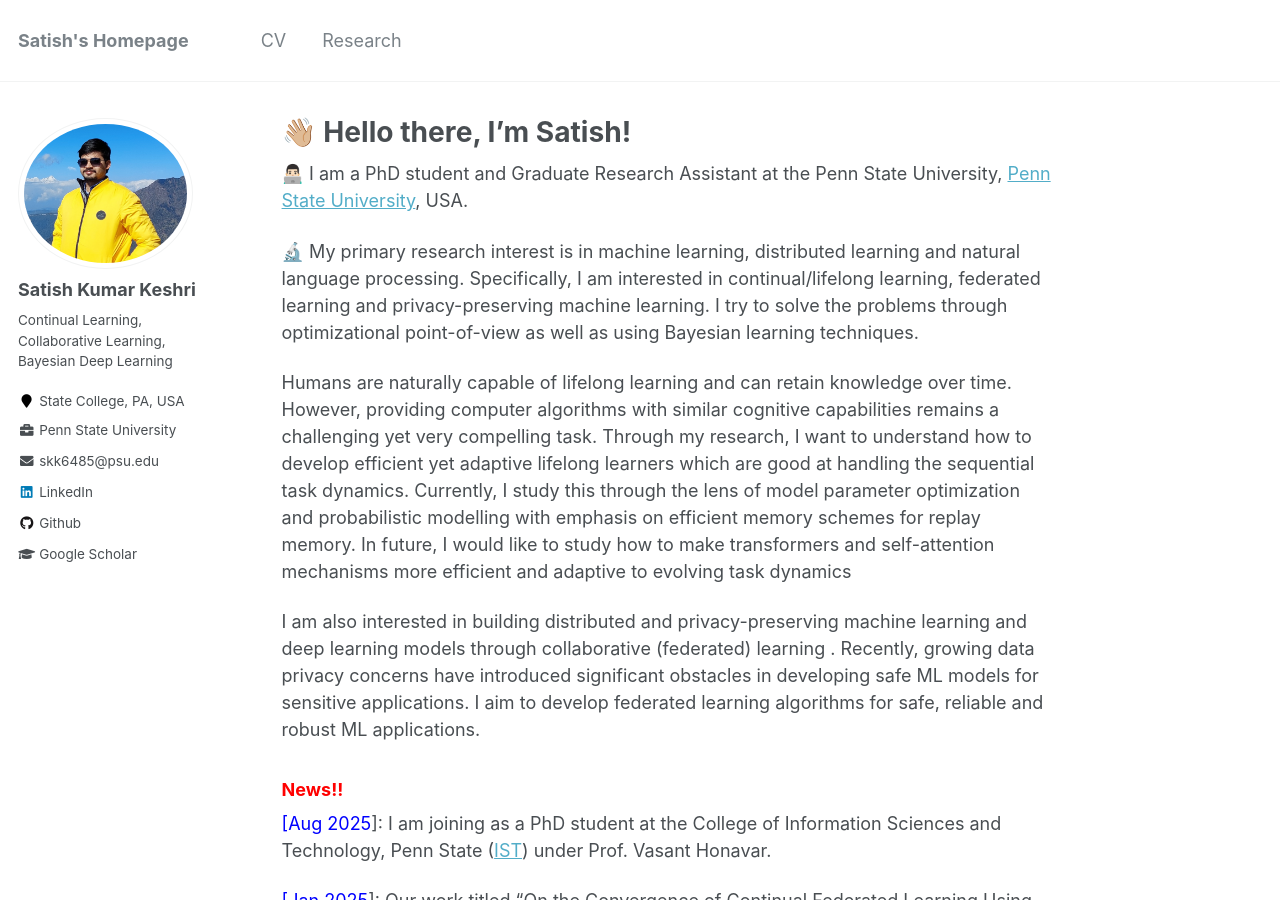
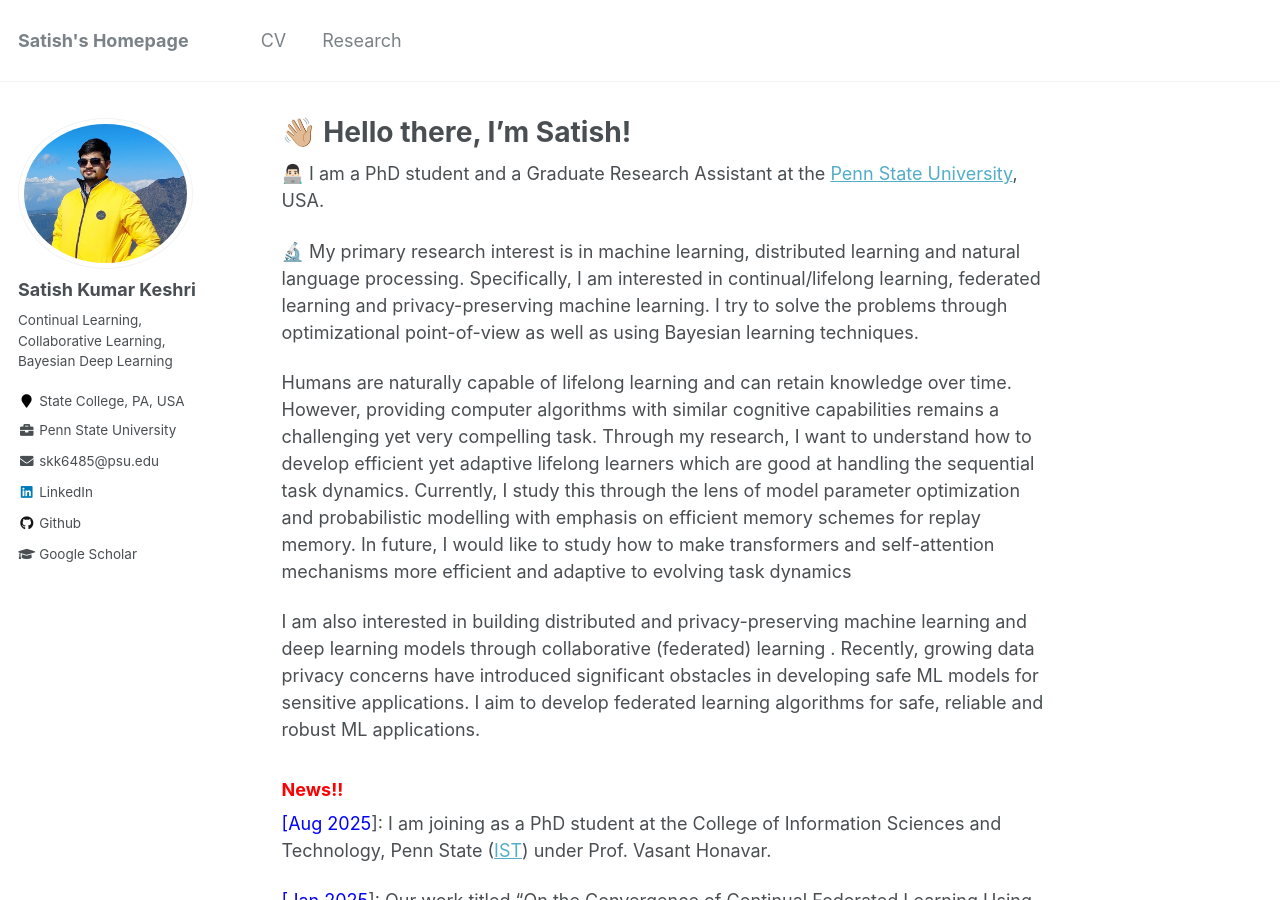
Before and after one commit to SatishKeshri/satishkeshri.github.io, a Jekyll site: the page built from _pages/about.md, in a window 1280 px wide and 900 px high. Built offline with Jekyll 4.4.1, drawn with Linux system fonts in a browser that asks for light colours.

Commit message:
updated about me

```diff
--- a/_pages/about.md
+++ b/_pages/about.md
@@ -11,7 +11,7 @@ redirect_from:
 
 
 <!-- [comment] #![Illustration of combining vision and language modalities](/images/image_to_text_vis.png){: .align-right width="300px"} -->
-👨🏻‍💻 I am a PhD student and Graduate Research Assistant at the Penn State University, <a href="https://psu.edu" target="_blank"> Penn State University</a>, USA.
+👨🏻‍💻 I am a PhD student and a Graduate Research Assistant at the <a href="https://psu.edu" target="_blank"> Penn State University</a>, USA.
  <!-- hosted by <a href="https://sites.google.com/site/ranjithap/home" target="_blank"> Dr. Ranjitha Prasad</a>. -->
 
 🔬 My primary research interest is in machine learning, distributed learning and natural language processing. Specifically, I am interested in continual/lifelong learning, federated learning and privacy-preserving machine learning. I try to solve the problems through optimizational point-of-view as well as using Bayesian learning techniques.
```
